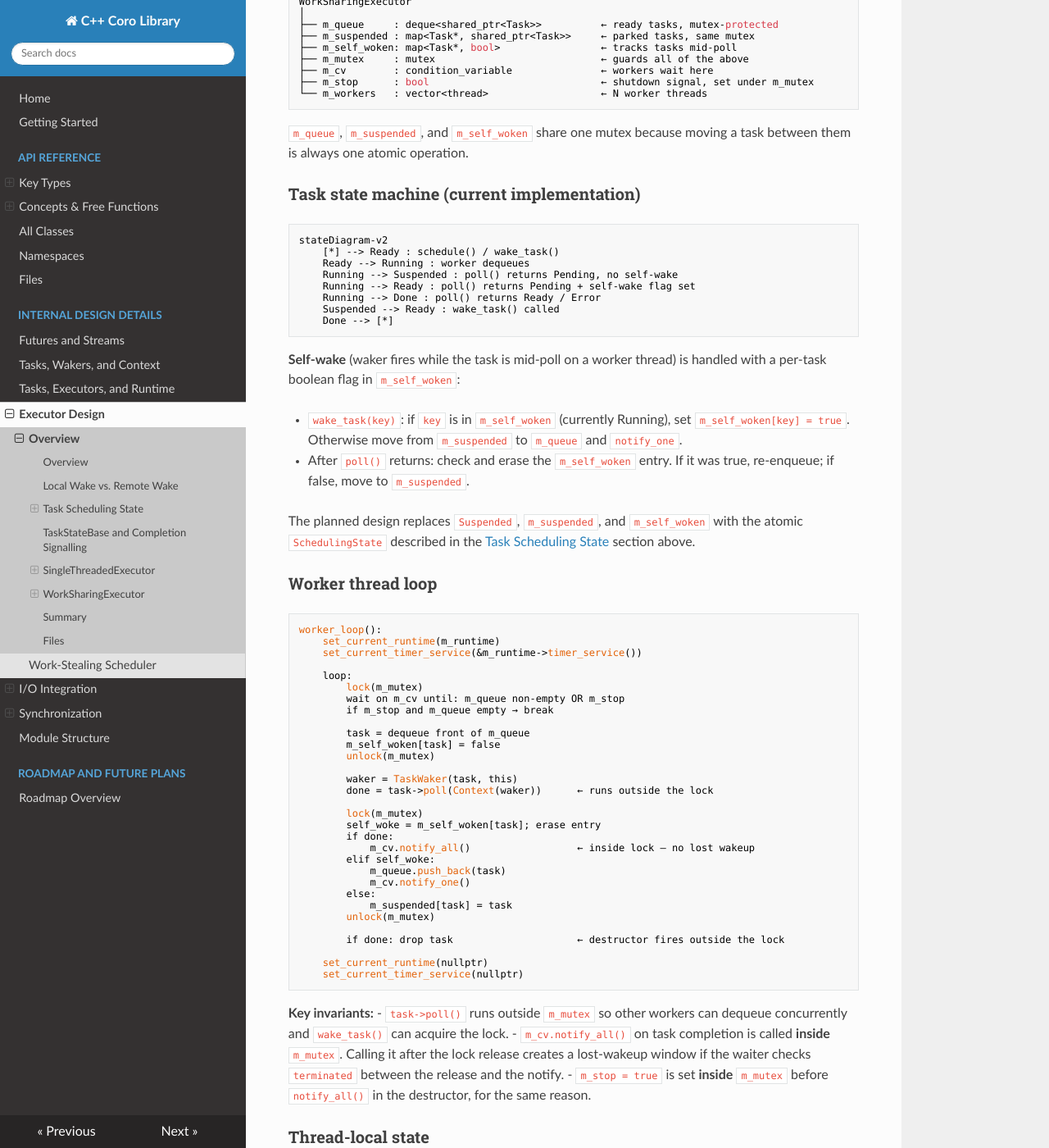
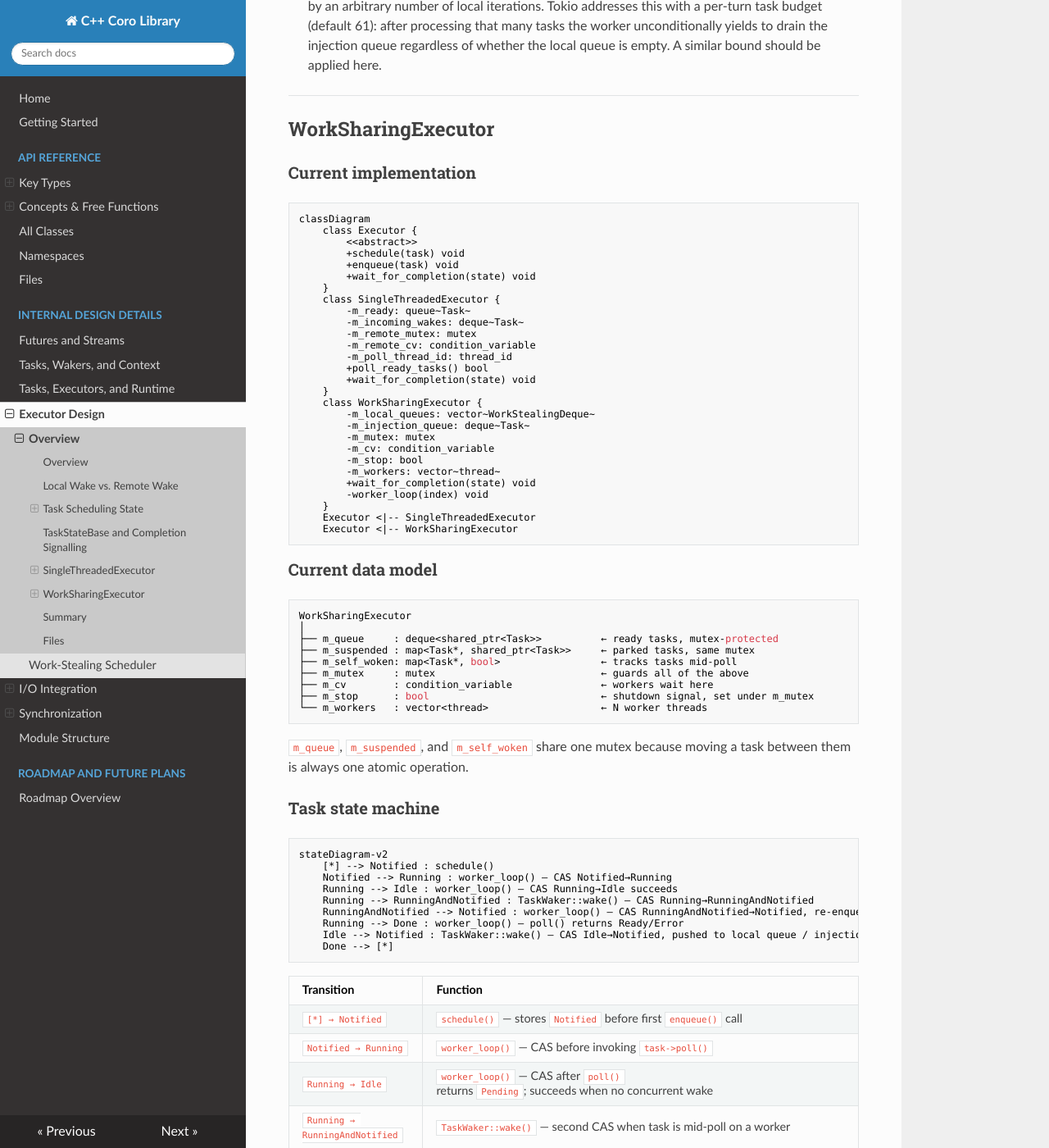
Before and after one commit to bts164/coro, an MkDocs documentation site: the page built from doc/executor_design.md, in a window 1280 px wide and 1400 px high, scrolled down 8360 px. Shown: the whole window at 82% size. Built offline with MkDocs 1.6.1, drawn with Linux system fonts in a browser that asks for light colours; nearby versions of some CDN libraries; some of the changed text lies outside the part shown.

Commit message:
Fixed a few race conditions in the executors and sleep future

````diff
--- a/doc/executor_design.md
+++ b/doc/executor_design.md
@@ -87,6 +87,7 @@
 | **Running** | The executor / worker | Currently inside `poll()` |
 | **Notified** | A ready queue | Queued and waiting to be polled |
 | **RunningAndNotified** | The executor / worker | `wake()` fired during `poll()`; worker re-enqueues after poll returns |
+| **Done** | About to be destroyed | `poll()` returned `Ready`; terminal — no further transitions |
 
 ```cpp
 enum class SchedulingState : uint8_t {
@@ -138,20 +140,32 @@
     Executor*                executor;
 
     void wake() override {
-        // Try Idle → Notified: first waker to fire; push task to queue.
+        // Loop so that a CAS failure retries with the freshly-observed state.
+        // compare_exchange_strong updates `expected` on failure, so each iteration
+        // handles the actual current state. A CAS failure in Idle or Running
+        // breaks out of the switch and loops; all terminal states return directly.
         auto expected = SchedulingState::Idle;
-        if (task->scheduling_state.compare_exchange_strong(
-                expected, SchedulingState::Notified,
-                std::memory_order_acq_rel, std::memory_order_relaxed)) {
-            executor->enqueue(task);
-            return;
+        while (true) {
+            switch (expected) {
+            case SchedulingState::Idle:
+                if (CAS(expected → Notified)) { executor->enqueue(task); return; }
+                break; // expected updated; retry
+
+            case SchedulingState::Running:
+                if (CAS(expected → RunningAndNotified)) { return; }
+                break; // expected updated; retry
+
+            case SchedulingState::Notified:
+            case SchedulingState::RunningAndNotified:
+                return; // already pending — no-op
+
+            case SchedulingState::Done:
+                return; // task completed — no-op
+
+            default:
+                std::abort(); // unknown state — bug
+            }
         }
-        // Try Running → RunningAndNotified: poll() is in progress; worker re-enqueues after.
-        expected = SchedulingState::Running;
-        task->scheduling_state.compare_exchange_strong(
-            expected, SchedulingState::RunningAndNotified,
-            std::memory_order_acq_rel, std::memory_order_relaxed);
-        // If neither CAS succeeds the task is already Notified or RunningAndNotified — no-op.
     }
 };
 ```
@@ -161,10 +175,17 @@
 CAS. `relaxed` on the failure path is safe because no memory ordering guarantee is needed
 when nothing is transferred.
 
+The loop is necessary because the state can change between two CAS attempts. For example,
+if an `Idle → Notified` CAS fails because a worker just transitioned the task to `Running`,
+the next iteration correctly handles `Running → RunningAndNotified`. Conversely, if
+`Running → RunningAndNotified` fails because the worker completed and moved back to `Idle`,
+the next iteration retries `Idle → Notified`. Without the loop, that second scenario would
+be a silent dropped wakeup.
+
 Multiple waker clones may race to call `wake()`. Only the first `Idle → Notified` CAS
-succeeds and pushes to the queue; the rest are no-ops. Each clone holds its own
-`shared_ptr<Task>` ref, so the task remains alive until the winning clone transfers its
-ref to the queue.
+succeeds and pushes to the queue; the rest observe `Notified` (or `RunningAndNotified`)
+and return as no-ops. Each clone holds its own `shared_ptr<Task>` ref, so the task remains
+alive until the winning clone transfers its ref to the queue.
 
 The executor constructs `TaskWaker` immediately before calling `poll()` using just the
 two required fields: `shared_ptr<Task>` (just dequeued) and `Executor*` (`this`).
@@ -304,14 +325,25 @@
 
 ```mermaid
 stateDiagram-v2
-    [*] --> Notified : schedule() / enqueue()
-    Notified --> Running : poll thread dequeues
-    Running --> Idle : poll() Pending, CAS Running→Idle succeeds
-    Running --> Notified : poll() Pending, CAS fails (RunningAndNotified) → re-enqueue
-    Running --> Done : poll() Ready / Error
-    Idle --> Notified : wake() CAS Idle→Notified, pushed to m_ready or m_incoming_wakes
+    [*] --> Notified : schedule()
+    Notified --> Running : poll_ready_tasks() — CAS Notified→Running
+    Running --> Idle : poll_ready_tasks() — CAS Running→Idle succeeds
+    Running --> RunningAndNotified : TaskWaker wake() — CAS Running→RunningAndNotified
+    RunningAndNotified --> Notified : poll_ready_tasks() — CAS RunningAndNotified→Notified, re-enqueue
+    Running --> Done : poll_ready_tasks() — poll() returns Ready/Error
+    Idle --> Notified : TaskWaker wake() — CAS Idle→Notified, pushed to m_ready / m_incoming_wakes
     Done --> [*]
 ```
+
+| Transition | Function |
+|---|---|
+| `[*] → Notified` | `schedule()` — stores `Notified` before first `enqueue()` call |
+| `Notified → Running` | `poll_ready_tasks()` — CAS before invoking `task->poll()` |
+| `Running → Idle` | `poll_ready_tasks()` — CAS after `poll()` returns `Pending`; succeeds when no concurrent wake |
+| `Running → RunningAndNotified` | `TaskWaker::wake()` — second CAS when task is mid-poll |
+| `RunningAndNotified → Notified` | `poll_ready_tasks()` — CAS after `poll()` returns `Pending`; fires when first CAS failed; re-enqueues via `m_ready` |
+| `Running → Done` | `poll_ready_tasks()` — `poll()` returned `true`; task dropped in place |
+| `Idle → Notified` | `TaskWaker::wake()` — first CAS; calls `enqueue()` which routes to `m_ready` (local) or `m_incoming_wakes` (remote) |
 
 ### Planned data model
 
@@ -403,31 +435,27 @@
     class Executor {
         <<abstract>>
         +schedule(task) void
-        +poll_ready_tasks() bool
+        +enqueue(task) void
         +wait_for_completion(state) void
     }
     class SingleThreadedExecutor {
         -m_ready: queue~Task~
-        -m_suspended: map~Task*|Task~
-        -m_running_task_key: Task*
-        -m_running_task_woken: bool
+        -m_incoming_wakes: deque~Task~
+        -m_remote_mutex: mutex
+        -m_remote_cv: condition_variable
+        -m_poll_thread_id: thread_id
         +poll_ready_tasks() bool
         +wait_for_completion(state) void
-        +wake_task(key) void
     }
     class WorkSharingExecutor {
-        -m_queue: deque~Task~
-        -m_suspended: map~Task*|Task~
-        -m_self_woken: map~Task*|bool~
+        -m_local_queues: vector~WorkStealingDeque~
+        -m_injection_queue: deque~Task~
         -m_mutex: mutex
         -m_cv: condition_variable
         -m_stop: bool
         -m_workers: vector~thread~
-        +schedule(task) void
-        +poll_ready_tasks() bool
         +wait_for_completion(state) void
-        -worker_loop() void
-        -wake_task(key) void
+        -worker_loop(index) void
     }
     Executor <|-- SingleThreadedExecutor
     Executor <|-- WorkSharingExecutor
@@ -450,31 +478,35 @@
 `m_queue`, `m_suspended`, and `m_self_woken` share one mutex because moving a task
 between them is always one atomic operation.
 
-### Task state machine (current implementation)
+### Task state machine
 
 ```mermaid
 stateDiagram-v2
-    [*] --> Ready : schedule() / wake_task()
-    Ready --> Running : worker dequeues
-    Running --> Suspended : poll() returns Pending, no self-wake
-    Running --> Ready : poll() returns Pending + self-wake flag set
-    Running --> Done : poll() returns Ready / Error
-    Suspended --> Ready : wake_task() called
+    [*] --> Notified : schedule()
+    Notified --> Running : worker_loop() — CAS Notified→Running
+    Running --> Idle : worker_loop() — CAS Running→Idle succeeds
+    Running --> RunningAndNotified : TaskWaker::wake() — CAS Running→RunningAndNotified
+    RunningAndNotified --> Notified : worker_loop() — CAS RunningAndNotified→Notified, re-enqueue
+    Running --> Done : worker_loop() — poll() returns Ready/Error
+    Idle --> Notified : TaskWaker::wake() — CAS Idle→Notified, pushed to local queue / injection queue
     Done --> [*]
 ```
 
-**Self-wake** (waker fires while the task is mid-poll on a worker thread) is handled with
-a per-task boolean flag in `m_self_woken`:
+| Transition | Function |
+|---|---|
+| `[*] → Notified` | `schedule()` — stores `Notified` before first `enqueue()` call |
+| `Notified → Running` | `worker_loop()` — CAS before invoking `task->poll()` |
+| `Running → Idle` | `worker_loop()` — CAS after `poll()` returns `Pending`; succeeds when no concurrent wake |
+| `Running → RunningAndNotified` | `TaskWaker::wake()` — second CAS when task is mid-poll on a worker |
+| `RunningAndNotified → Notified` | `worker_loop()` — CAS after `poll()` returns `Pending`; fires when first CAS failed; re-enqueues via `enqueue()` |
+| `Running → Done` | `worker_loop()` — `poll()` returned `true`; task dropped outside any lock |
+| `Idle → Notified` | `TaskWaker::wake()` — first CAS; calls `enqueue()` which routes to `m_local_queues[t_worker_index]` (local) or `m_injection_queue` (remote) |
 
-- `wake_task(key)`: if `key` is in `m_self_woken` (currently Running), set
-  `m_self_woken[key] = true`. Otherwise move from `m_suspended` to `m_queue` and
-  `notify_one`.
-- After `poll()` returns: check and erase the `m_self_woken` entry. If it was true,
-  re-enqueue; if false, move to `m_suspended`.
-
-The planned design replaces `Suspended`, `m_suspended`, and `m_self_woken` with the
-atomic `SchedulingState` described in the [Task Scheduling State](#task-scheduling-state)
-section above.
+**Self-wake** (waker fires while the task is mid-poll on a worker thread) is handled
+lock-free via the `Running → RunningAndNotified` CAS in `TaskWaker::wake()`. No shared
+`m_self_woken` map is needed — after `poll()` returns `Pending`, `worker_loop()` attempts
+`Running → Idle`; if that CAS fails the state must be `RunningAndNotified`, so the worker
+CASes to `Notified` and re-enqueues.
 
 ### Worker thread loop
 
````
Also changed, not shown: other parts of doc/executor_design.md (+1 -0 lines), doc/libuv_integration.md (+17 -6 lines), 17 other files.
